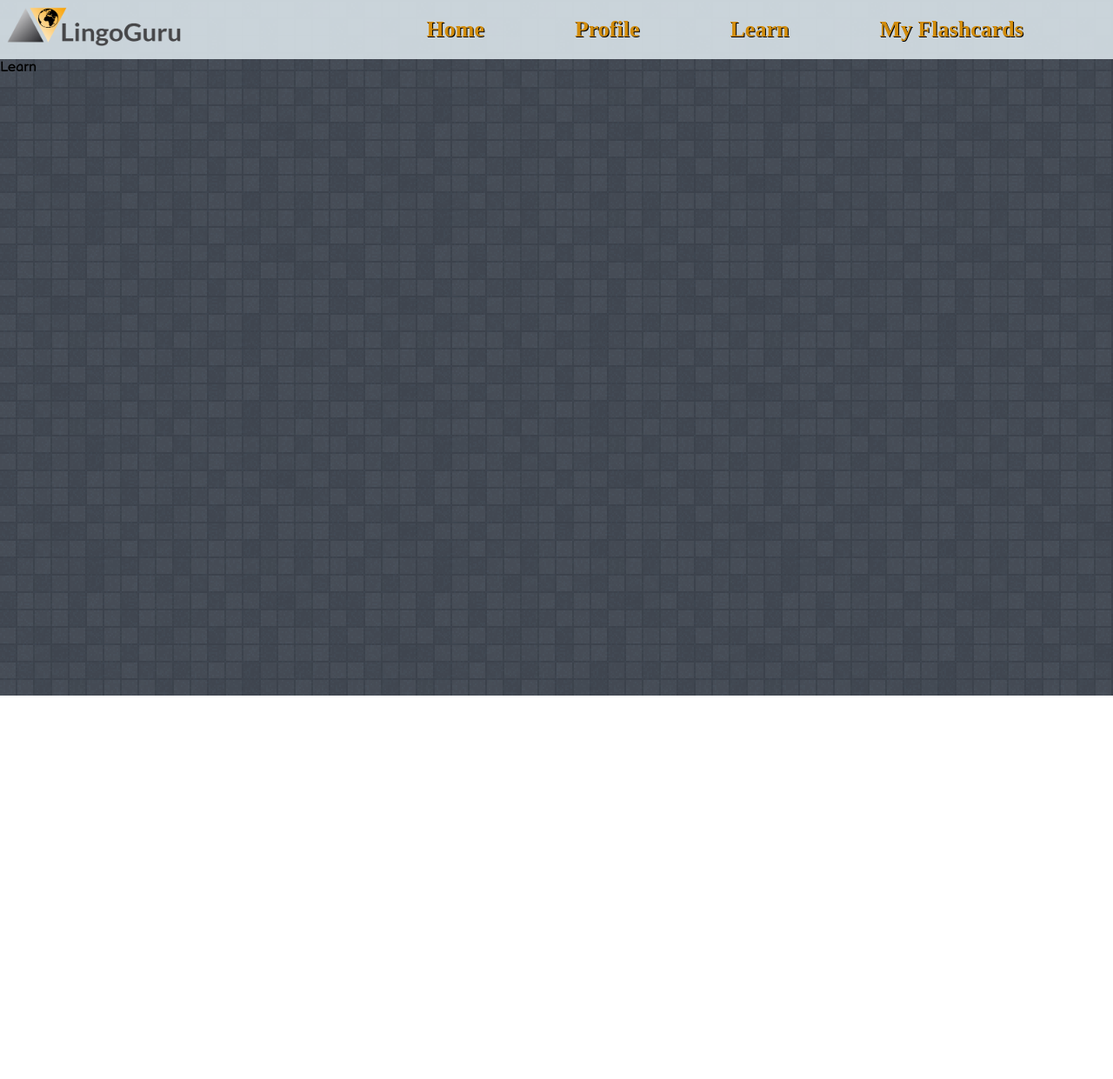
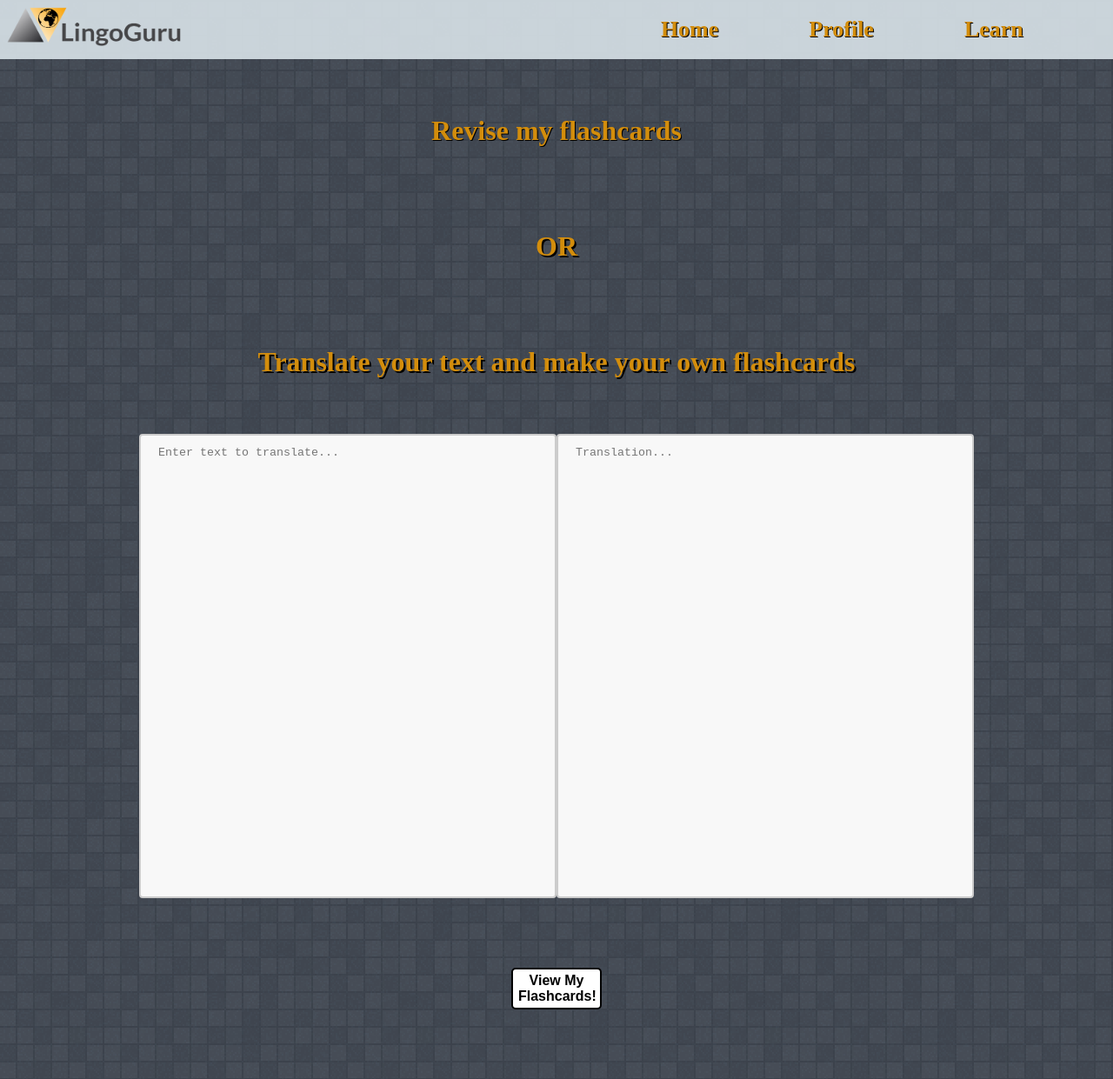
Before and after one commit to etrovavica1221/language-flashcards, a React app: page /learn in a window 1280 px wide. Shown: the whole page at 87% size. Before the commit the page ends 800 px from the top, so only its background shows below. Built offline with nearby package versions, Linux system fonts and the light colour scheme; a web font is replaced by a local one.

Commit message:
Add styles, icon and move TranslateInput to Learn

```diff
--- a/package.json
+++ b/package.json
@@ -16,7 +16,7 @@
     "react-dom": "^16.13.1",
     "react-router-dom": "^5.2.0",
     "react-scripts": "3.4.3",
-    "react-translate": "^7.0.1"
+    "react-translate-maker": "^3.1.6"
   },
   "scripts": {
     "start": "react-scripts start",
--- a/public/index.html
+++ b/public/index.html
@@ -1,10 +1,10 @@
 <!DOCTYPE html>
 <html lang="en">
   <head>
+    <title>LingoGuru</title>
     <meta charset="utf-8" />
     <meta name="viewport" content="width=device-width, initial-scale=1" />
-    <link rel="apple-touch-icon" href="%PUBLIC_URL%/logo192.png" />
-    <title>Language-Flashcards</title>
+    <link rel="icon" href="%PUBLIC_URL%/icon.png" />
   </head>
   <body>
     <div id="root"></div>
--- a/src/components/Home.js
+++ b/src/components/Home.js
@@ -58,14 +58,6 @@ const Home = ({ userState, setUserState }) => {
           {logout}
         </div>
       </div>
-      <div id="translation-form-container">
-        <h1 className="titles">Translate your text and make your own flashcards</h1>
-          <form id="translation-form" action="submit">
-            <textarea type="text" placeholder="Enter text to translate..." required name="textInput" onChange={handleChange} />
-            <textarea value={Value.value} type="text" placeholder="Translation..." required name="textOutput" />
-          </form>
-        {saveButton}
-      </div>
     </div>
   );
 };
--- a/src/components/Learn.js
+++ b/src/components/Learn.js
@@ -1,9 +1,41 @@
-import React from 'react';
+import React, { useState } from 'react';
+import { Link } from 'react-router-dom';
+import '../styles/Learn.css';
 
-const Learn = () => (
-  <div className="Home">
-    Learn
-  </div>
-);
+const translateState = {
+  value: '',
+};
+
+const Learn = () => {
+  let saveButton = <Link to="/learn"><button className="base-button" id="large-home-button" type="button">View My Flashcards!</button></Link>;
+
+  const [Value, setCurrValue] = useState(translateState.value);
+
+  const handleChange = (e) => {
+    setCurrValue({
+      ...Value,
+      value: e.target.value,
+    });
+  };
+
+  return (
+    <div id="Learn">
+      <Link className="learn-link" to="/my-flashcards">
+        <li className="learn-item">
+          Revise my flashcards
+        </li>
+      </Link>
+      <h1 className="titles">OR</h1>
+      <div id="translation-form-container">
+            <h1 className="titles">Translate your text and make your own flashcards</h1>
+            <form id="translation-form" action="submit">
+                <textarea type="text" placeholder="Enter text to translate..." required name="textInput" onChange={handleChange} />
+                <textarea value={Value.value} type="text" placeholder="Translation..." required name="textOutput" />
+            </form>
+            {saveButton}
+      </div>
+    </div>
+  );
+};
 
 export default Learn;
--- a/src/components/Navbar.js
+++ b/src/components/Navbar.js
@@ -22,11 +22,6 @@ function Navbar() {
             Learn
           </li>
         </Link>
-        <Link to="/flashcards">
-          <li className="navbar-links-item">
-            My Flashcards
-          </li>
-        </Link>
       </ul>
     </div>
   );
--- a/src/styles/Home.css
+++ b/src/styles/Home.css
@@ -1,7 +1,7 @@
 #HomePage {
     display: flex;
     flex-direction: column;
-    margin: 3em;
+    margin: 1em auto;
     text-align: center;
     min-height: 100vh;
     font-family: 'Ranchers', cursive;
@@ -22,37 +22,10 @@
     background-repeat: no-repeat;
     background-size: cover;
     background-position: center;
+    margin: 1em;
+    min-width: 300px;
     max-width: 100%;
-    height: 80vh;
-}
-
-#translation-form-container {
-    display: flex;
-    flex-direction: column;
-    align-items: center;
-    margin: 3em 1.5em;
-}
-
-#translation-form {
-    display: flex;
-    flex-direction: row;
-    width: 100%;
-    margin: 2em 0;
-}
-
-#translation-form textarea {
-    width: 60em;
-    height: 40em;
-    padding: 12px 20px;
-    box-sizing: border-box;
-    border: 2px solid #ccc;
-    border-radius: 4px;
-    background-color: #f8f8f8;
-    resize: none;
-}
-
-#translation-form textarea[type=text]:focus {
-    border: 3px solid #555;
+    height: 85vh;
 }
 
 #large-home-button, #large-logOut-button {
@@ -75,3 +48,11 @@
     width: 30%;
     margin: 1em auto;
 }
+
+footer {
+    background-color: rgba(222, 233, 238, 0.87);
+    margin-bottom: 0;
+    padding: 0.2em;
+    display: flex;
+    flex-direction: row;
+}
--- /dev/null
+++ b/src/styles/Learn.css
@@ -0,0 +1,54 @@
+#Learn {
+    display: flex;
+    flex-direction: column;
+    justify-content: center;
+}
+
+.learn-item {
+    font-family: 'Ranchers', cursive;
+    color: rgb(211, 141, 12);
+    text-shadow: 1px 1px #000000;
+    margin: 2em auto;
+    display: inline-block;
+    font-weight: bold;
+    font-size: 32px;
+    text-decoration: none;
+}
+
+.learn-link {
+    margin: 0 auto;
+}
+
+.learn-item:hover {
+    color: rgb(253, 202, 106);
+    transition: color 0.7s;
+}
+
+#translation-form-container {
+    display: flex;
+    flex-direction: column;
+    align-items: center;
+    margin: 4em auto;
+}
+
+#translation-form {
+    display: flex;
+    flex-direction: row;
+    width: 90%;
+    margin: 4em 0;
+}
+
+#translation-form textarea {
+    width: 40em;
+    height: 40em;
+    padding: 12px 20px;
+    box-sizing: border-box;
+    border: 2px solid #ccc;
+    border-radius: 4px;
+    background-color: #f8f8f8;
+    resize: none;
+}
+
+#translation-form textarea[type=text]:focus {
+    border: 3px solid #555;
+}
```
Also changed, not shown: public/icon.png (added), 1 other file.
